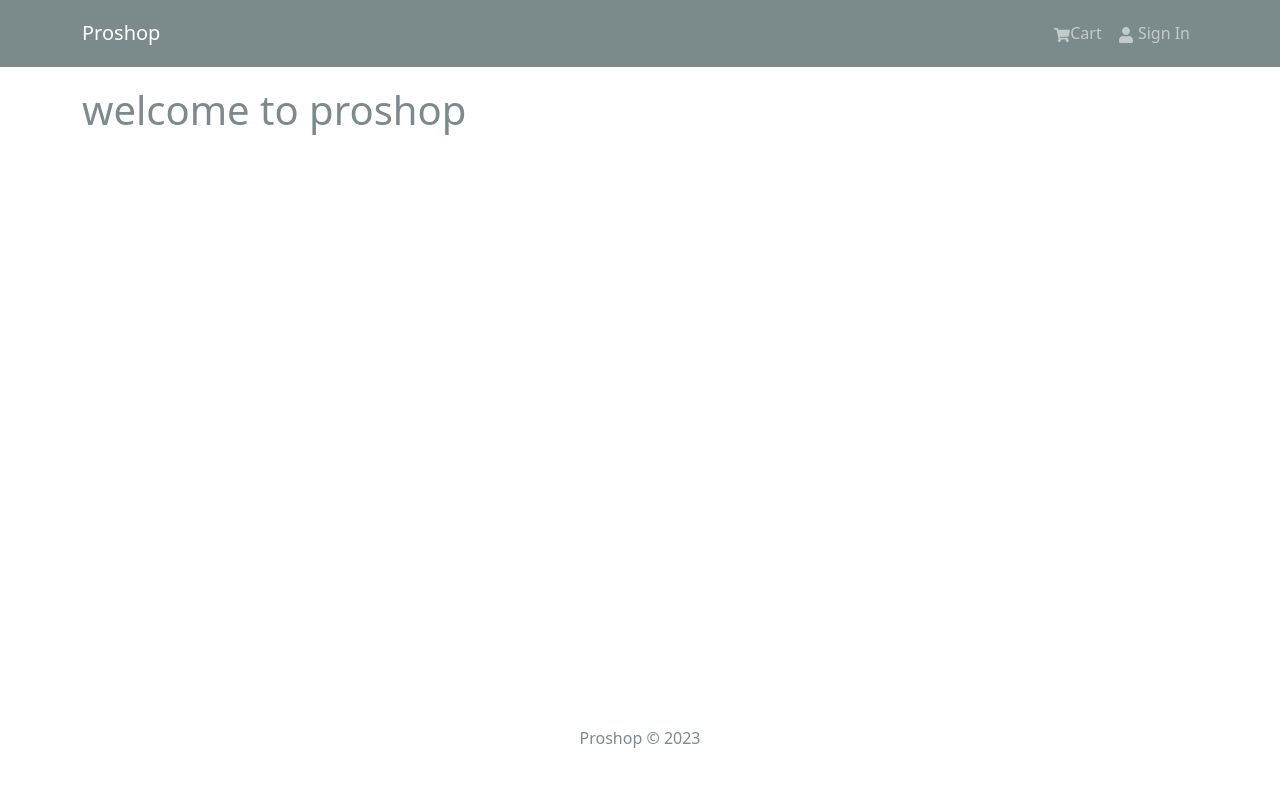
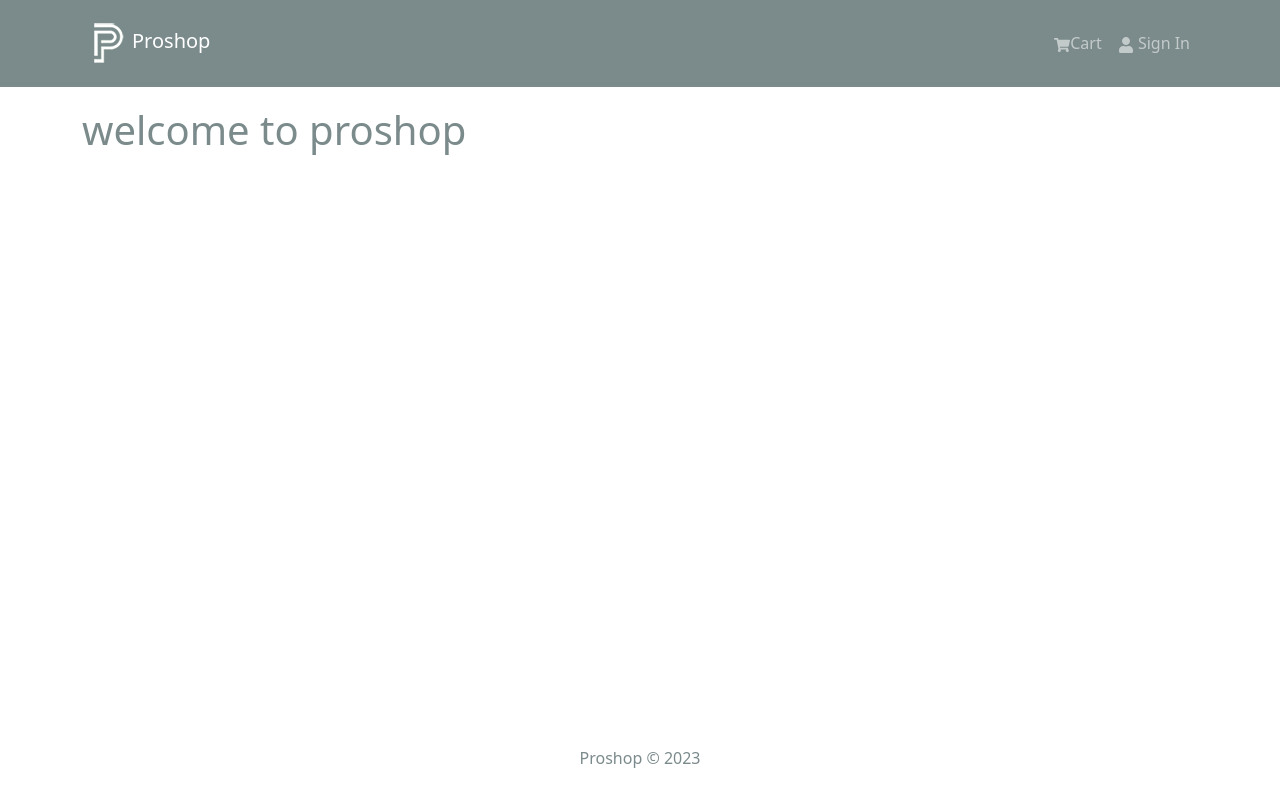
Before and after one commit to bilalsh-dev/proshop-ts, a React (Vite) app in the folder frontend/: page / in a window 1280 px wide. Built offline with nearby package versions, Linux system fonts and the light colour scheme.

Commit message:
fix:--> add the logo

```diff
--- a/frontend/src/components/Header.tsx
+++ b/frontend/src/components/Header.tsx
@@ -1,12 +1,15 @@
 import { Navbar, Nav, Container } from "react-bootstrap";
 import { FaShoppingCart, FaUser } from "react-icons/fa";
-
+import logo from "../assets/logo.png";
 function Header() {
   return (
     <header>
       <Navbar bg="dark" variant="dark" expand="md" collapseOnSelect>
         <Container>
-          <Navbar.Brand href="/">Proshop</Navbar.Brand>
+          <Navbar.Brand href="/">
+            <img src={logo} alt="proshop" />
+            Proshop
+          </Navbar.Brand>
           <Navbar.Toggle aria-controls="basic-navbar-nav" />
           <Navbar.Collapse id="basic-navbar-nav">
             <Nav className="ms-auto">
```
